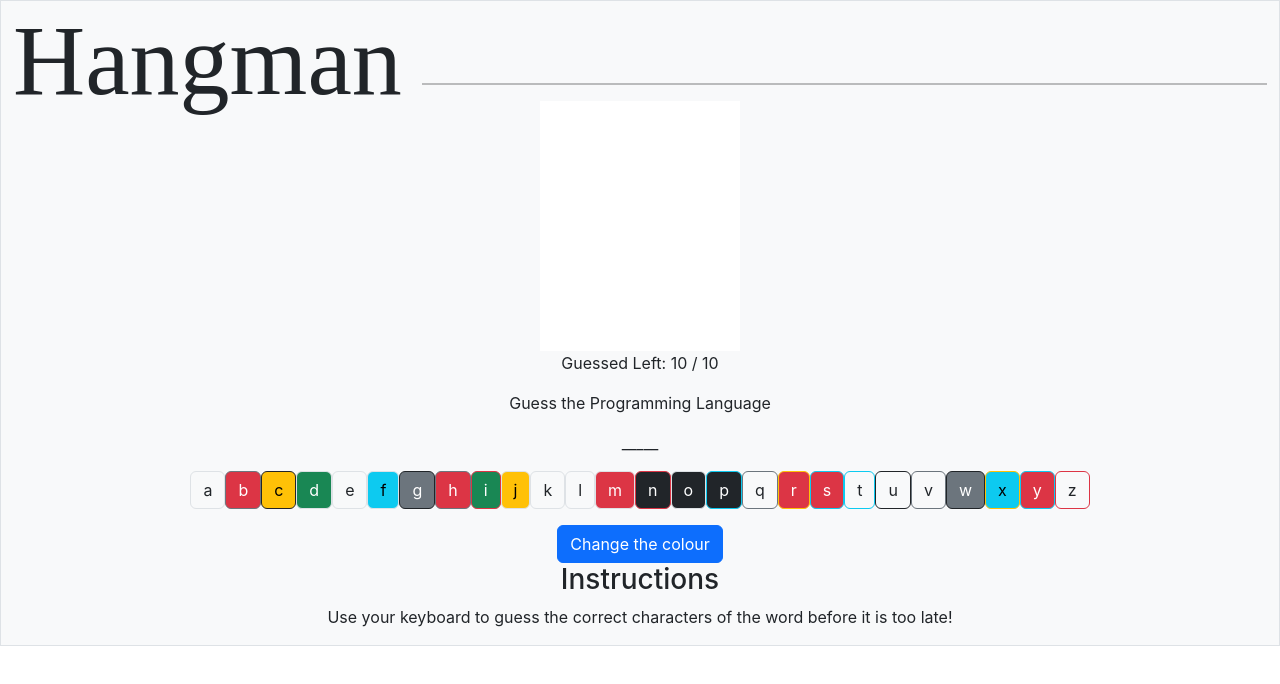
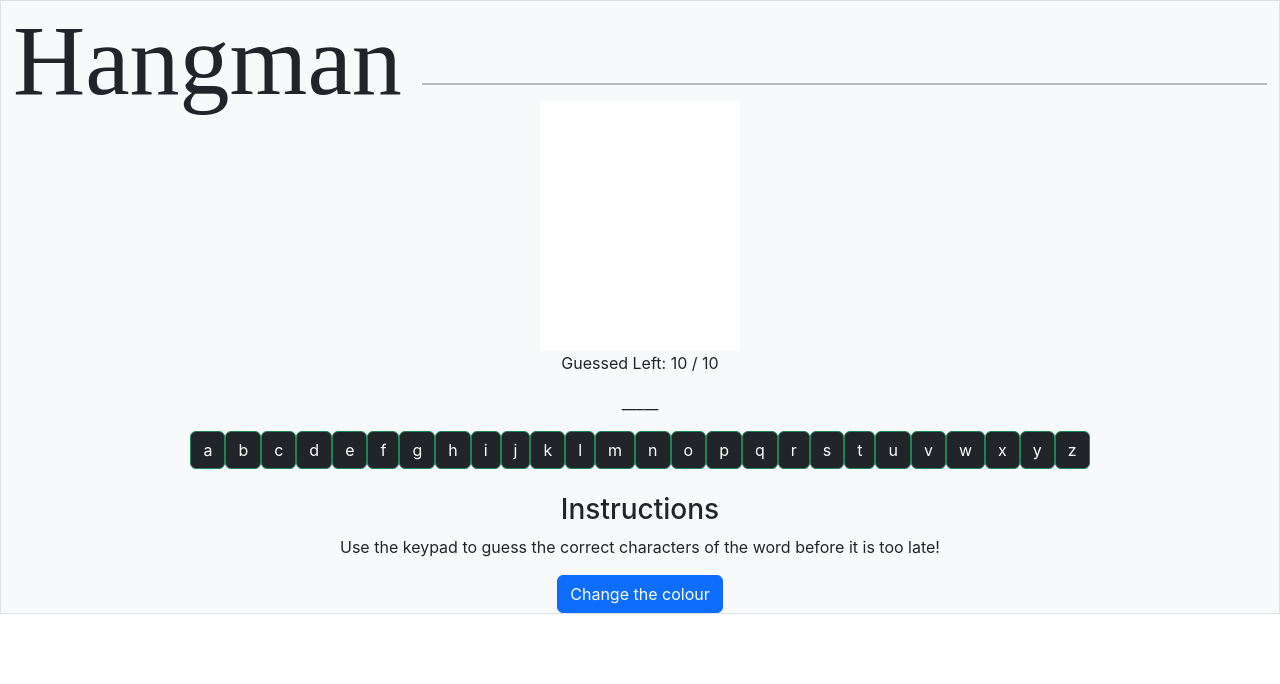
Before and after one commit to theodorebailey/Hangman-react-version-2, a React (Create React App) app: page / in a window 1280 px wide. Shown: the top 684 px of the page. Built offline with nearby package versions, Linux system fonts and the light colour scheme.

Commit message:
Almost done, require 2 containers left and right + background maybe change on button

```diff
--- a/src/App.css
+++ b/src/App.css
@@ -47,3 +47,13 @@ button:hover {
   -webkit-transform:scale(1.5,1.5);
   -moz-transform:scale(1.5,1.5);
 }
+
+.guessed {
+  font-weight: 900;
+  color: red;
+  border-radius: 5px;
+}
+
+.instructions {
+  padding: spacer;
+}
--- a/src/App.js
+++ b/src/App.js
@@ -2,15 +2,16 @@ import React from "react";
 import Hangman from "./Hangman";
 import "./App.css";
 import { Header } from './components/common';
-import Help from './components/Help'
+// import Help from './components/Help';
+
+
 
 function App() {
   return (
     <div className="App container-fluid">
-      <div className="row border bg-light">
-      <Header />
-      <Hangman />
-      <Help />
+      <div className="row border bg-light d-flex flex-column">
+        <Header />
+        <Hangman />
       </div>
     </div>
   );
--- a/src/Bordercolour.js
+++ b/src/Bordercolour.js
@@ -19,7 +19,6 @@ function Bordercolour () {
 
     return borderColour;
 
-
 }
 
 export { Bordercolour }
--- a/src/Hangman.js
+++ b/src/Hangman.js
@@ -19,11 +19,7 @@ import img8 from './hangmandrawings/state9.GIF';
 import img9 from './hangmandrawings/state10.gif';
 import img10 from './hangmandrawings/state11.GIF';
 
-
-
 class Hangman extends Component {
-
-
 
   static defaultProps = {
     maxWrong: 10,
@@ -67,7 +63,7 @@ class Hangman extends Component {
     return "abcdefghijklmnopqrstuvwxyz".split("").map((letter) => (
       <button
         type="button"
-        class={`btn ${Buttoncolour()} border ${Bordercolour()}`}
+        class={`btn btn-dark border border-success`}
         key={letter}
         value={letter}
         onClick={this.handleGuess}
@@ -92,7 +88,6 @@ class Hangman extends Component {
           Guessed Left: {this.props.maxWrong - this.state.wrongLetters} /{" "}
           {this.props.maxWrong}
         </p>
-        <p>Guess the Programming Language</p>
         <p className="">
           {!gameOver ? this.guessedWord() : this.state.answer}
         </p>
@@ -102,7 +97,13 @@ class Hangman extends Component {
             Reset game?
           </button>
         )}
-        <Newcomp />
+        <div className="container mt-4">
+        <div>
+            <h3>Instructions</h3>
+            <p>Use the keypad to guess the correct characters of the word before it is too late!</p>
+        </div>
+      </div>
+      <Newcomp />
       </div>
     );
   }
--- a/src/components/Help.js
+++ b/src/components/Help.js
@@ -4,10 +4,10 @@ import './../App.css'
 // simple help instructions
 const Help = () => {
   return (
-    <div >
+    <div className="container mt-4">
         <div>
-            <h3 className="instructions-header">Instructions</h3>
-            <p className="instructions">Use your keyboard to guess the correct characters of the word before it is too late!</p>
+            <h3>Instructions</h3>
+            <p>Use the keypad to guess the correct characters of the word before it is too late!</p>
         </div>
     </div>
   )
--- a/src/components/Newcomp.js
+++ b/src/components/Newcomp.js
@@ -24,7 +24,7 @@ export class Newcomp extends Component {
 
 Buttonchange=()=> {
     this.setState({
-        message: "To change the mood",
+        message: "Change the mood",
     })
 }
 
@@ -36,7 +36,6 @@ Buttonchange=()=> {
      // randomly select item from array
      let buttonColour = colours[Math.floor(Math.random() * colours.length)];
 
-     console.log(buttonColour)
 
     return (
       <div>
```
Also changed, not shown: src/Buttoncolour.js (+0 -11 lines).
